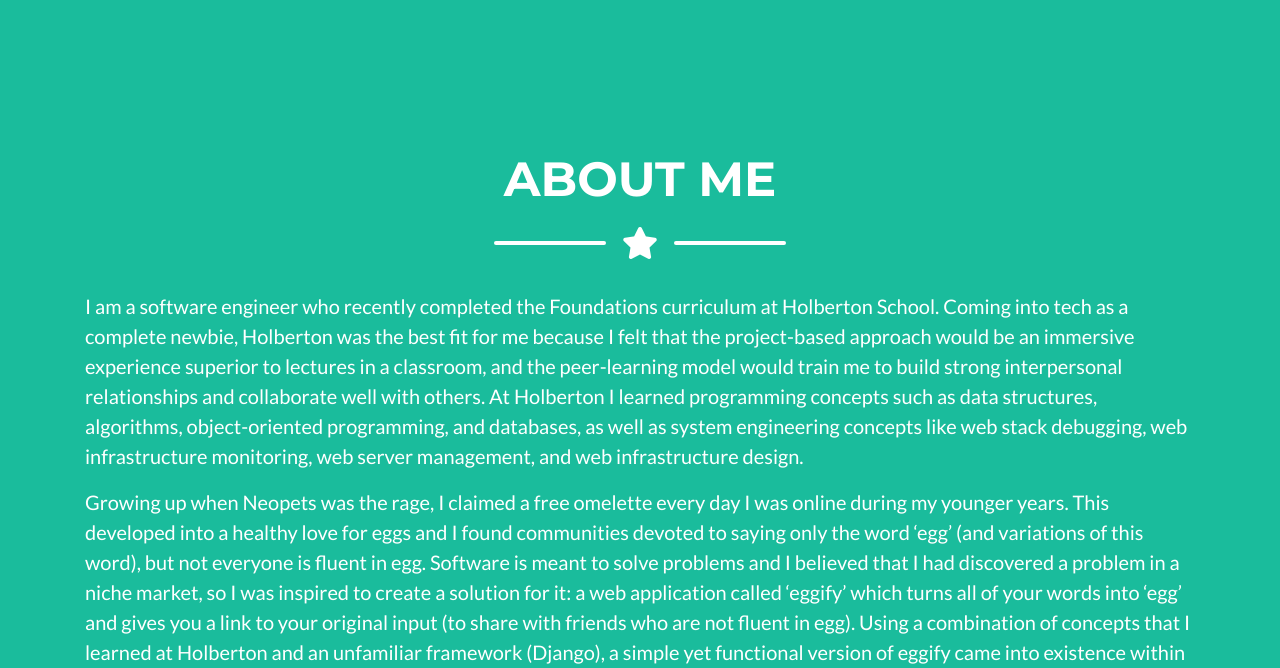
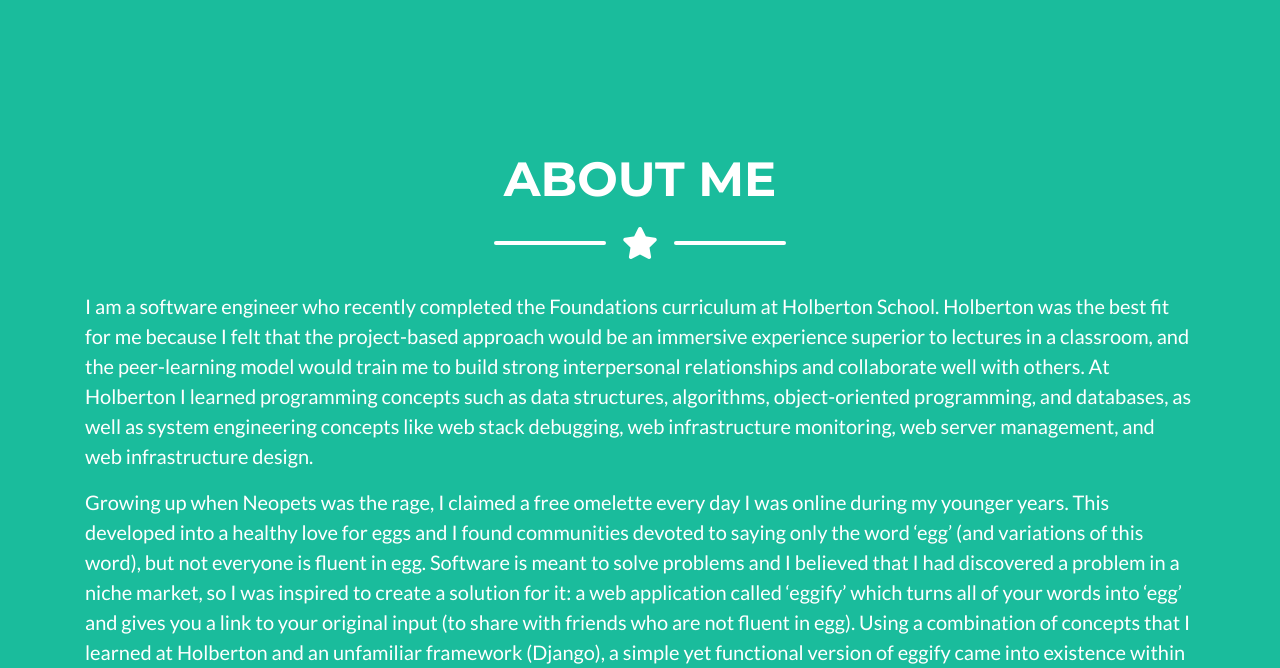
Before and after one commit to ad-egg/ad-egg.github.io, a website with bundled scripts: page index.html in a window 1280 px wide. Shown: the part 592-1260 px from the top of the page. Built offline with nearby package versions, Linux system fonts and the light colour scheme.

Commit message:
Update index.html

```diff
--- a/index.html
+++ b/index.html
@@ -113,7 +113,7 @@
 	</div>
 -->
 	<div class="container">
-          <p class="lead">I am a software engineer who recently completed the Foundations curriculum at Holberton School. Coming into tech as a complete newbie, Holberton was the best fit for me because I felt that the project-based approach would be an immersive experience superior to lectures in a classroom, and the peer-learning model would train me to build strong interpersonal relationships and collaborate well with others. At Holberton I learned programming concepts such as data structures, algorithms, object-oriented programming, and databases, as well as system engineering concepts like web stack debugging, web infrastructure monitoring, web server management, and web infrastructure design.</p>
+          <p class="lead">I am a software engineer who recently completed the Foundations curriculum at Holberton School. Holberton was the best fit for me because I felt that the project-based approach would be an immersive experience superior to lectures in a classroom, and the peer-learning model would train me to build strong interpersonal relationships and collaborate well with others. At Holberton I learned programming concepts such as data structures, algorithms, object-oriented programming, and databases, as well as system engineering concepts like web stack debugging, web infrastructure monitoring, web server management, and web infrastructure design.</p>
   	  <p class="lead">Growing up when Neopets was the rage, I claimed a free omelette every day I was online during my younger years. This developed into a healthy love for eggs and I found communities devoted to saying only the word ‘egg’ (and variations of this word), but not everyone is fluent in egg. Software is meant to solve problems and I believed that I had discovered a problem in a niche market, so I was inspired to create a solution for it: a web application called ‘eggify’ which turns all of your words into ‘egg’ and gives you a link to your original input (to share with friends who are not fluent in egg). Using a combination of concepts that I learned at Holberton and an unfamiliar framework (Django), a simple yet functional version of eggify came into existence within 2 weeks.</p>
 	  <p class="lead">Outside of coding, I enjoy puzzles, cheesy puns, and egg memes.</p>
         </div>
```
